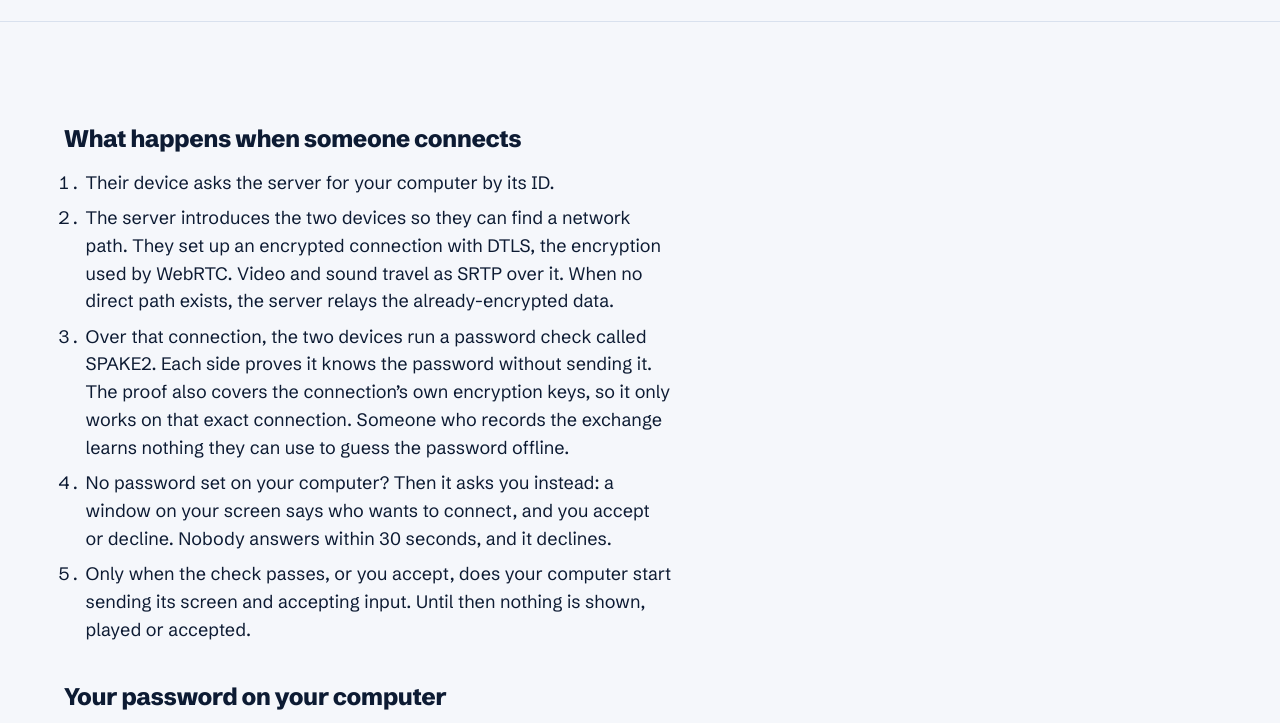
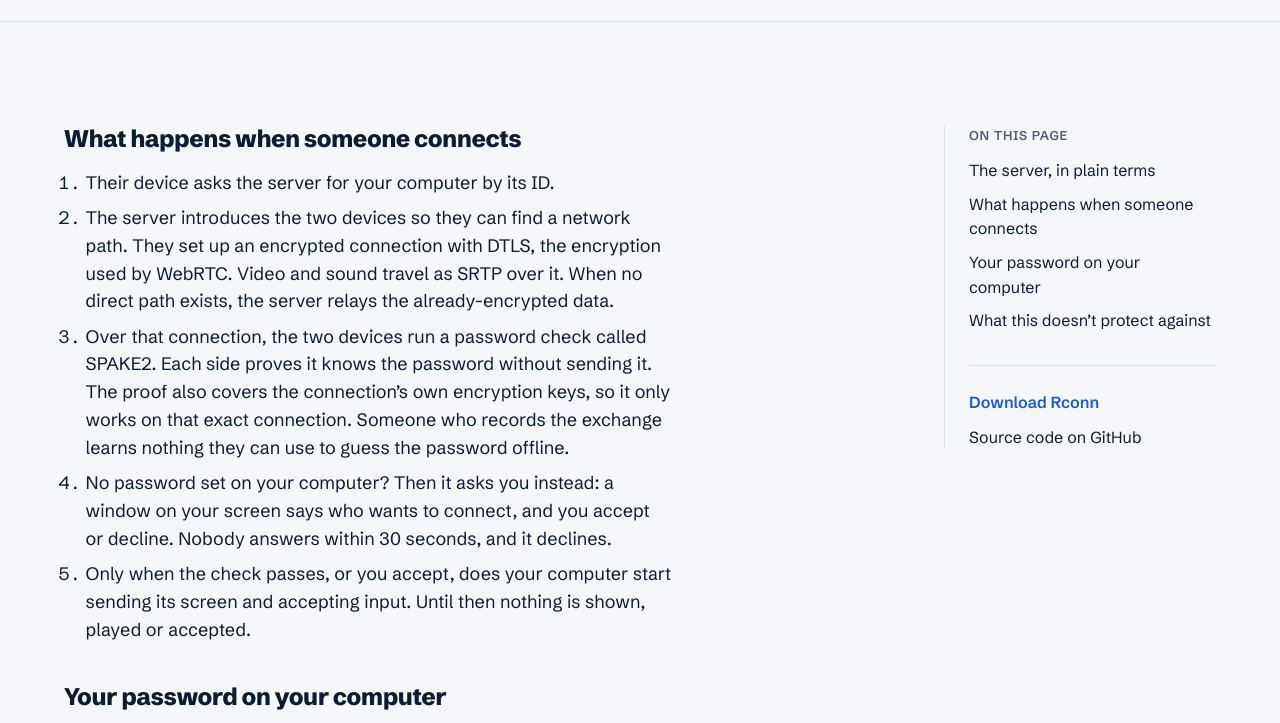
Before and after one commit to MagnetonLabs/rconn, an Astro site in the folder website/: page /security in a window 1280 px wide. Shown: the part 1220-1943 px from the top of the page. Built offline with nearby package versions, Linux system fonts and the light colour scheme; Astro itself is replaced by a stand-in of ours; a web font is replaced by a local one.

Commit message:
Website: text pages use the empty right side on wide screens for a sticky 'On this page' list with download and source links (one column below 64rem)

```diff
--- /dev/null
+++ b/website/src/components/DocAside.astro
@@ -0,0 +1,19 @@
+---
+/** Wide screens: a sticky column beside the text with this page's sections and the
+ *  next steps. Hidden on narrow screens, where the text uses the full width. */
+interface Props {
+  sections: { id: string; label: string }[];
+}
+const { sections } = Astro.props;
+---
+
+<aside class="doc-aside" aria-label="On this page">
+  <p class="doc-aside-title">On this page</p>
+  <ol>
+    {sections.map((s) => <li><a href={`#${s.id}`}>{s.label}</a></li>)}
+  </ol>
+  <div class="doc-aside-box">
+    <a class="doc-aside-cta" href="/download">Download Rconn</a>
+    <a href="https://github.com/MagnetonLabs/rconn">Source code on GitHub</a>
+  </div>
+</aside>
--- a/website/src/pages/security.astro
+++ b/website/src/pages/security.astro
@@ -1,5 +1,6 @@
 ---
 import Base from '../layouts/Base.astro';
+import DocAside from '../components/DocAside.astro';
 import PeerDiagram from '../components/PeerDiagram.astro';
 import { version } from '../lib/releases';
 ---
@@ -50,7 +51,7 @@ import { version } from '../lib/releases';
   </section>
 
   <section class="band" aria-labelledby="steps-title">
-    <div class="wrap"><div class="prose">
+    <div class="wrap doc"><div class="prose">
       <h2 id="steps-title">What happens when someone connects</h2>
       <ol>
         <li>Their device asks the server for your computer by its ID.</li>
@@ -78,7 +79,7 @@ import { version } from '../lib/releases';
         </li>
       </ol>
 
-      <h2>Your password on your computer</h2>
+      <h2 id="password">Your password on your computer</h2>
       <ul>
         <li>
           Rconn stores a one-way check of the password (Argon2id), not the password itself,
@@ -92,7 +93,7 @@ import { version } from '../lib/releases';
         <li>A password session reaches only that one computer.</li>
       </ul>
 
-      <h2>What this doesn’t protect against</h2>
+      <h2 id="limits">What this doesn’t protect against</h2>
       <ul>
         <li>
           <strong>People you give the password to, or accept.</strong> Anyone with your ID and
@@ -120,7 +121,16 @@ import { version } from '../lib/releases';
           audit.
         </li>
       </ul>
-    </div></div>
+    </div>
+      <DocAside
+        sections={[
+        { id: 'server-title', label: "The server, in plain terms" },
+        { id: 'steps-title', label: "What happens when someone connects" },
+        { id: 'password', label: "Your password on your computer" },
+        { id: 'limits', label: "What this doesn’t protect against" },
+        ]}
+      />
+    </div>
   </section>
 </Base>
 
--- a/website/src/styles/global.css
+++ b/website/src/styles/global.css
@@ -248,3 +248,44 @@ pre {
 @media (prefers-reduced-motion: no-preference) {
   html { scroll-behavior: smooth; }
 }
+
+/* Text pages: on wide screens the text keeps its readable width and a sticky column
+   beside it lists the page's sections, instead of leaving the right half empty. */
+.doc-aside { display: none; }
+@media (min-width: 64rem) {
+  .doc {
+    display: grid;
+    grid-template-columns: minmax(0, var(--measure)) minmax(13rem, 17rem);
+    justify-content: space-between;
+    column-gap: clamp(2.5rem, 6vw, 6rem);
+  }
+  .doc-aside {
+    display: block;
+    position: sticky;
+    top: 6rem;
+    align-self: start;
+    padding-left: 1.5rem;
+    border-left: 1px solid var(--rule);
+    font-size: var(--s-16);
+  }
+  .doc-aside-title {
+    margin: 0 0 0.75rem;
+    font-size: 0.8rem;
+    font-weight: 600;
+    letter-spacing: 0.06em;
+    text-transform: uppercase;
+    color: var(--muted);
+  }
+  .doc-aside ol { list-style: none; margin: 0; padding: 0; }
+  .doc-aside li + li { margin-top: 0.55rem; }
+  .doc-aside a { color: inherit; text-decoration: none; }
+  .doc-aside a:hover, .doc-aside a:focus-visible { color: var(--link); text-decoration: underline; }
+  .doc-aside-box {
+    display: grid;
+    gap: 0.6rem;
+    margin-top: 2rem;
+    padding-top: 1.5rem;
+    border-top: 1px solid var(--rule);
+  }
+  .doc-aside .doc-aside-cta { color: var(--link); font-weight: 600; }
+}
```
Also changed, not shown: website/src/pages/self-host.astro (+15 -5 lines).
